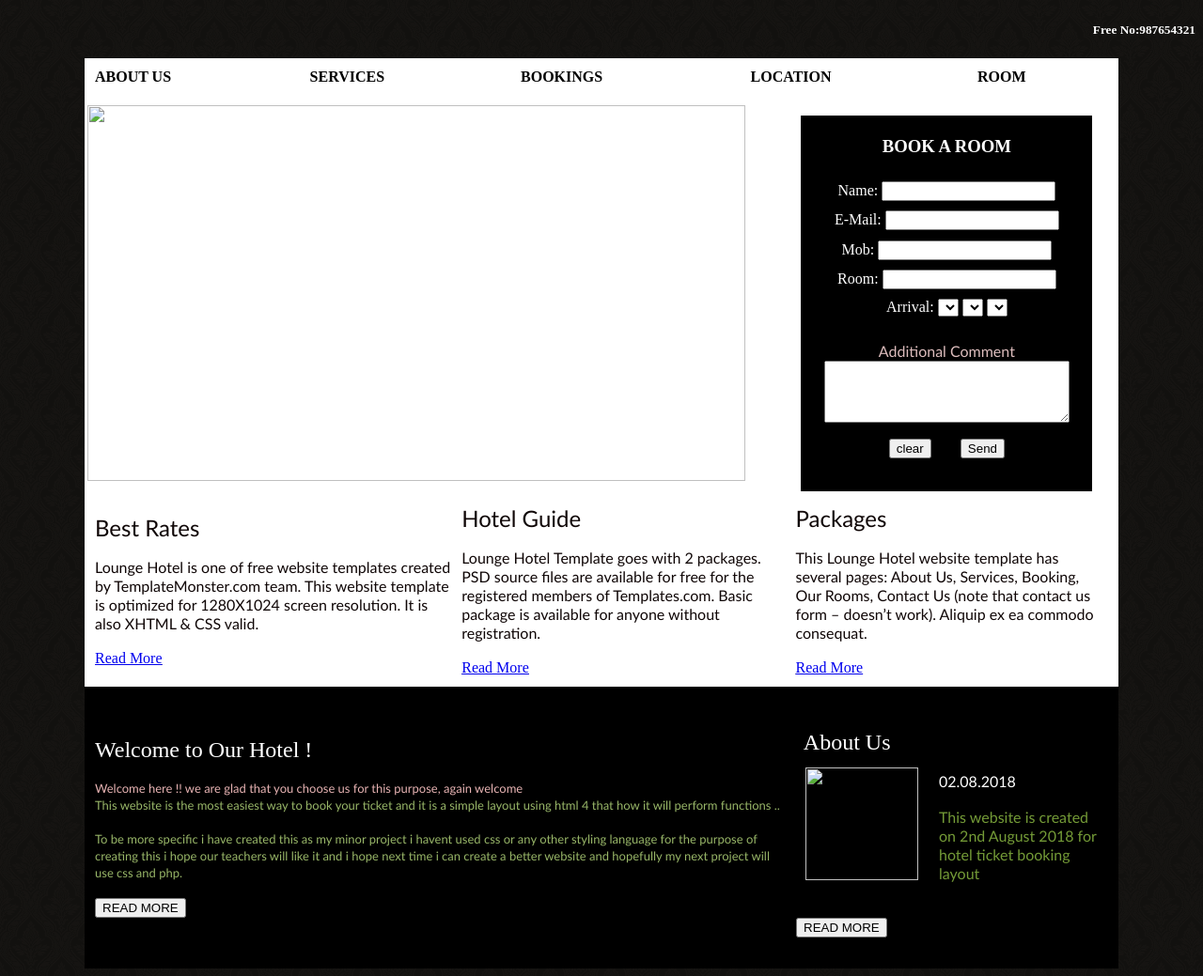
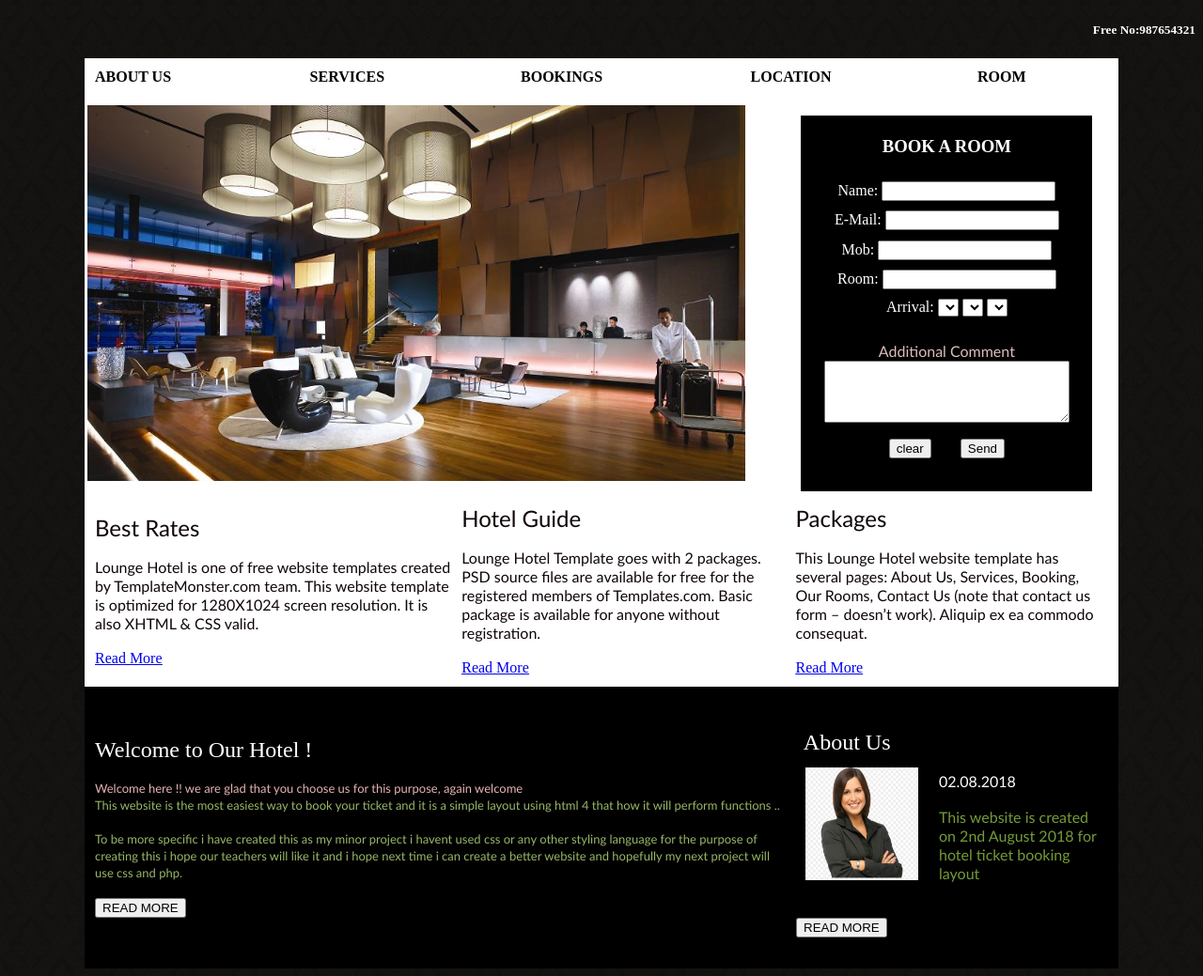
Before and after one commit to madhviasthana/Hotel_booking, a plain HTML site: page index.html in a window 1280 px wide. Shown: the part 91-1130 px from the top of the page at 94% size. Drawn offline with Linux system fonts and the light colour scheme.

Commit message:
Update index.html

```diff
--- a/index.html
+++ b/index.html
@@ -27,7 +27,7 @@ Webpage
 <tr>
 <td>
 
-<img src="Lobby.jpg" width="700" height="400">
+<img src="html/Lobby.jpg" width="700" height="400">
 
 </td>
 
@@ -151,7 +151,7 @@ Webpage
 <td width="140"><pre>
  <font color="white" size="5" face="century">About Us</font>
 </pre>
-<center><img src="female.jpg" width="120" height="120" /></center><br />
+<center><img src="html/female.jpg" width="120" height="120" /></center><br />
 <br><button>READ MORE</button>
 </td>
 <td width="180">
```
